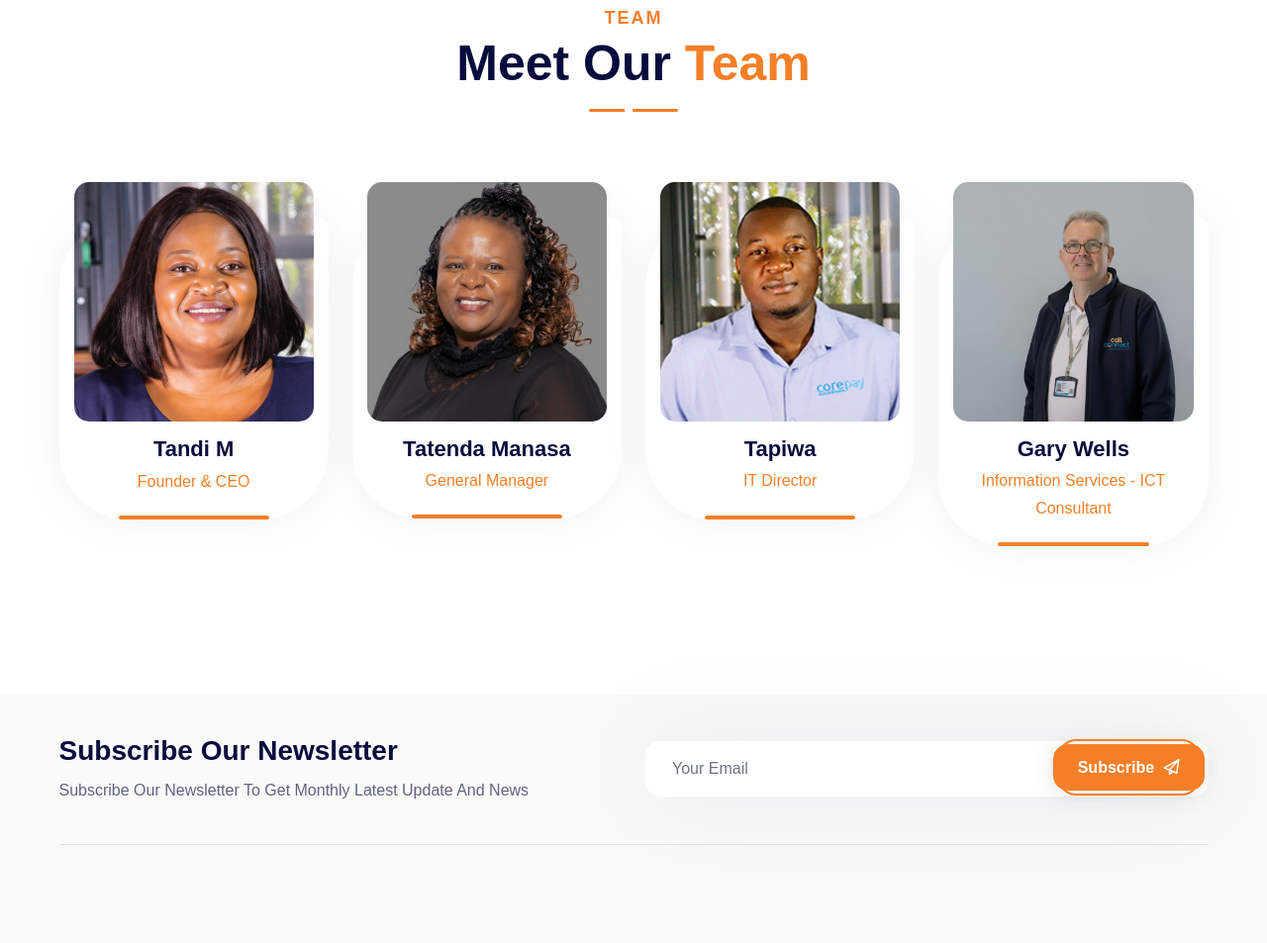
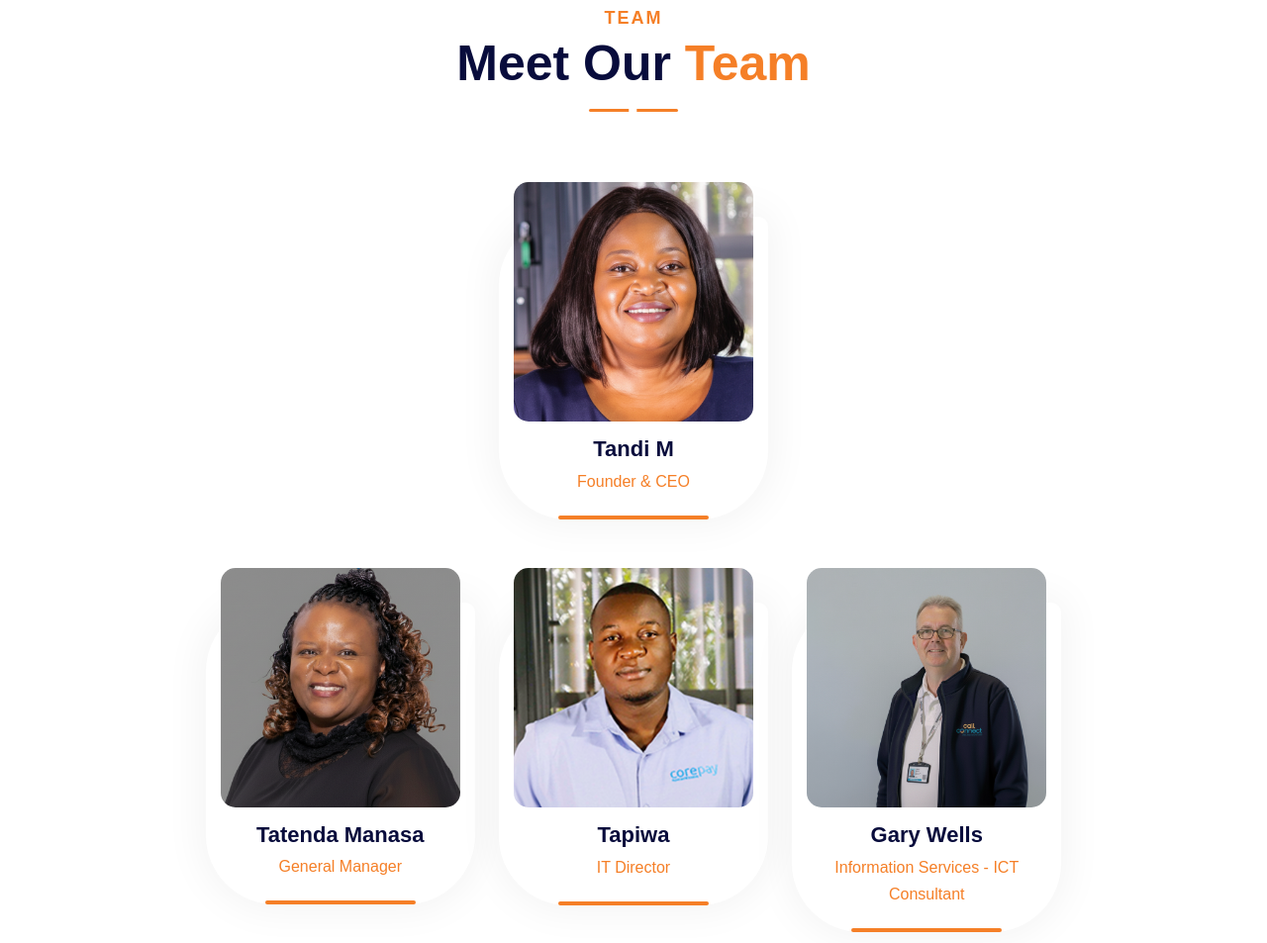
Before and after one commit to tanyaradzwa20/callconnect, a plain HTML site: page about.html in a window 1280 px wide. Shown: the part 1847-2800 px from the top of the page at 99% size. Drawn offline with Linux system fonts and the light colour scheme; a web font is replaced by a local one.

Commit message:
Update about.html

```diff
--- a/about.html
+++ b/about.html
@@ -2,20 +2,16 @@
 <html lang="en">
 
 <head>
-    <!-- meta tags -->
     <meta charset="UTF-8">
     <meta http-equiv="X-UA-Compatible" content="IE=edge">
     <meta name="viewport" content="width=device-width, initial-scale=1.0">
     <meta name="description" content="">
     <meta name="keywords" content="">
 
-    <!-- title -->
     <title>Call Connect</title>
 
-    <!-- favicon -->
     <link rel="icon" type="image/x-icon" href="assets/img/logo/logoo.png">
 
-    <!-- css -->
     <link rel="stylesheet" href="assets/css/bootstrap.min.css">
     <link rel="stylesheet" href="assets/css/all-fontawesome.min.css">
     <link rel="stylesheet" href="assets/css/flaticon.css">
@@ -28,17 +24,12 @@
 
 <body class="home-3">
 
-    <!-- preloader -->
     <div class="preloader">
         <div class="loader-ripple">
             <div></div>
             <div></div>
         </div>
     </div>
-    <!-- preloader end -->
-
-
-    <!-- header area -->
     <header class="header">
         <div class="main-navigation">
             <nav class="navbar navbar-expand-lg">
@@ -75,14 +66,8 @@
             </nav>
         </div>
     </header>
-    <!-- header area end -->
-
-
-
-
     <main class="main">
 
-        <!-- breadcrumb -->
         <div class="site-breadcrumb">
             <div class="container">
                 <h2 class="breadcrumb-title">About Us</h2>
@@ -97,7 +82,6 @@
             <div class="hero-right-circles"></div>
         </div>
 
-        <!-- about area -->
         <div class="about-area py-120">
             <div class="container">
                 <div class="row align-items-center">
@@ -129,19 +113,11 @@
                 </div>
             </div>
         </div>
-        <!-- about area end -->
-
-        <!-- service-area -->
         <div class="service-area2">
             <div class="container">
                 <div class="row">
                     <div class="col-lg-6 mx-auto">
-                        <!-- <div class="site-heading text-center">
-                            <span class="site-title-tagline">Services</span>
-                            <h2 class="site-title">What We <span>Offer</span></h2>
-                            <div class="heading-divider"></div>
-                        </div> -->
-                    </div>
+                        </div>
                 </div>
                 <div class="row">
                     <div class="col-md-6 col-lg-4">
@@ -196,7 +172,6 @@
             </div>
         </div>
 
-        <!-- counter area -->
         <div class="counter-area pt-80 pb-80">
             <div class="container">
                 <div class="row">
@@ -247,9 +222,6 @@
                 </div>
             </div>
         </div>
-        <!-- counter area end -->
-
-        <!-- team-area -->
         <div class="team-area pt-120 pb-90">
             <div class="container">
                 <div class="row">
@@ -261,7 +233,7 @@
                         </div>
                     </div>
                 </div>
-                <div class="row mt-5">
+                <div class="row mt-5 justify-content-center">
                     <div class="col-md-6 col-lg-3">
                         <div class="team-item">
                             <div class="team-img">
@@ -275,6 +247,8 @@
                             </div>
                         </div>
                     </div>
+                </div>
+                <div class="row mt-4 justify-content-center">
                     <div class="col-md-6 col-lg-3">
                         <div class="team-item">
                             <div class="team-img">
@@ -317,13 +291,10 @@
                 </div>
             </div>
         </div>
-        <!-- team-area end -->
-
-    </main>
+        </main>
 
 
 
-    <!-- footer area -->
     <footer class="footer-area">
         <div class="footer-widget">
             <div class="container">
@@ -440,17 +411,7 @@
             </div>
         </div>
     </footer>
-    <!-- footer area end -->
-
-
-
-
-    <!-- scroll-top -->
     <a href="#" id="scroll-top"><i class="far fa-arrow-up-to-line"></i></a>
-    <!-- scroll-top end -->
-
-
-    <!-- js -->
     <script src="assets/js/jquery-3.6.0.min.js"></script>
     <script src="assets/js/modernizr.min.js"></script>
     <script src="assets/js/bootstrap.bundle.min.js"></script>
```
